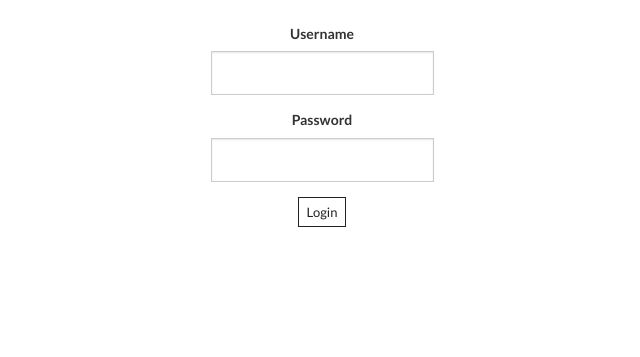
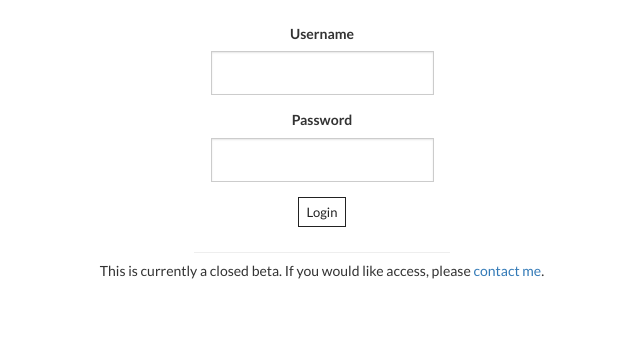
Before and after one commit to acecodes/acescrum, a Django app: page / in a window 1280 px wide. Shown: the part 172-529 px from the top of the page, without its empty margins (318-958 px from the left). Run offline with Django 3.2, Linux system fonts and the light colour scheme; parts of the project's set-up code (start-up, migrations or seed data) failed here and were passed over; some libraries are stand-ins or nearby versions.

Commit message:
Message added to front page

```diff
--- a/board/templates/board/index.html
+++ b/board/templates/board/index.html
@@ -40,6 +40,8 @@
                 <input id="id_password" type="password" name="password" required />
                 <button type="submit">Login</button>
             </form>
+        <hr class="front-page">
+        <h5>This is currently a closed beta. If you would like access, please <a href="http://acecodes.net/contact/" target="_blank">contact me</a>.</h5>
         </script>
 
         <script type="text/html" id="header-template">
```
